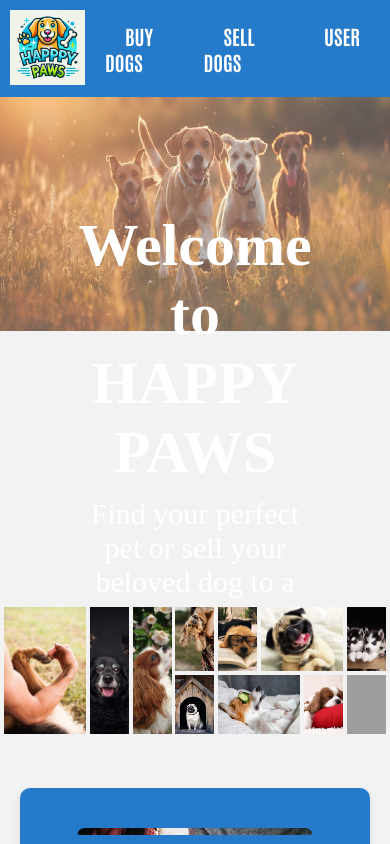
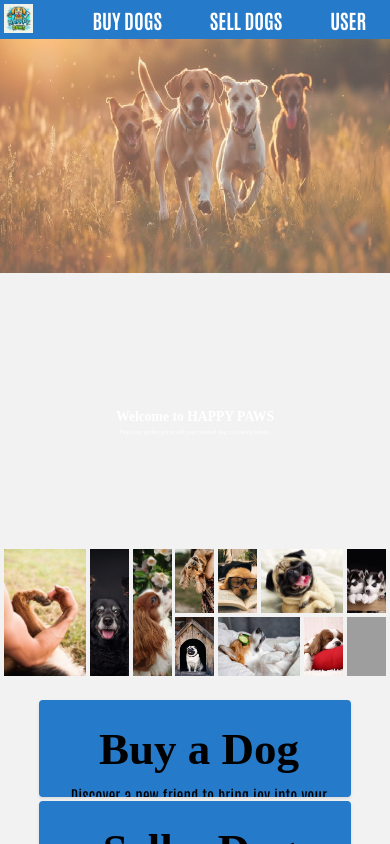
Before and after one commit to Harshithk999/Happy-PAWS, a website: page public/homepage.html in a window 390 px wide. Shown: the top 844 px of the page. Drawn offline with Linux system fonts and the light colour scheme; grey boxes are pictures that could not be loaded; a web font is replaced by a local one.

Commit message:
second commit

```diff
--- a/public/css/admin_add_dog.css
+++ b/public/css/admin_add_dog.css
@@ -22,7 +22,12 @@ nav {
 }
 
 nav .logo img {
-    height: 75px;
+    max-height: 75px;
+    height: 7.5vw;
+}
+nav ul li {
+    /* margin-left: 20px; */
+    margin-left: 2vw;
 }
 
 nav ul {
@@ -32,9 +37,6 @@ nav ul {
     padding: 0;
 }
 
-nav ul li {
-    margin-left: 20px;
-}
 
 nav ul li a {
     color: white;
--- a/public/css/admin_dashboard.css
+++ b/public/css/admin_dashboard.css
@@ -22,9 +22,13 @@ nav {
 }
 
 nav .logo img {
-    height: 75px;
+    max-height: 75px;
+    height: 7.5vw;
 }
-
+nav ul li {
+    /* margin-left: 20px; */
+    margin-left: 2vw;
+}
 nav ul {
     list-style: none;
     display: flex;
@@ -32,9 +36,7 @@ nav ul {
     padding: 0;
 }
 
-nav ul li {
-    margin-left: 20px;
-}
+
 
 nav ul li a {
     color: white;
--- a/public/css/admin_sell_requests.css
+++ b/public/css/admin_sell_requests.css
@@ -25,9 +25,13 @@ nav {
 }
 
 nav .logo img {
-    height: 75px;
+    max-height: 75px;
+    height: 7.5vw;
 }
-
+nav ul li {
+    /* margin-left: 20px; */
+    margin-left: 2vw;
+}
 nav ul {
     list-style: none;
     display: flex;
@@ -35,9 +39,6 @@ nav ul {
     padding: 0;
 }
 
-nav ul li {
-    margin-left: 20px;
-}
 
 nav ul li a {
     color: white;
--- a/public/css/buy.css
+++ b/public/css/buy.css
@@ -19,9 +19,13 @@ nav {
     justify-content: space-between;
     align-items: center;
 }
-
 nav .logo img {
-    height: 75px;
+    max-height: 75px;
+    height: 7.5vw;
+}
+nav ul li {
+    /* margin-left: 20px; */
+    margin-left: 2vw;
 }
 
 nav ul {
@@ -31,9 +35,6 @@ nav ul {
     padding: 0;
 }
 
-nav ul li {
-    margin-left: 20px;
-}
 
 nav ul li a {
     color: white;
--- a/public/css/dog_details.css
+++ b/public/css/dog_details.css
@@ -22,7 +22,12 @@ nav {
 }
 
 nav .logo img {
-    height: 50px;
+    max-height: 75px;
+    height: 7.5vw;
+}
+nav ul li {
+    /* margin-left: 20px; */
+    margin-left: 2vw;
 }
 
 nav ul {
@@ -32,9 +37,7 @@ nav ul {
     padding: 0;
 }
 
-nav ul li {
-    margin-left: 20px;
-}
+
 
 nav ul li a {
     color: white;
--- a/public/css/homepage.css
+++ b/public/css/homepage.css
@@ -2,7 +2,6 @@
 
 
 *{
-
     margin: 0;
     padding: 0;
     box-sizing: border-box;
@@ -19,14 +18,16 @@ body {
 
 nav {
     background-color: #257aca;
-    padding: 10px;
+    /* padding: 10px; */
+    padding: 1vw;
     display: flex;
     justify-content: space-between;
     align-items: center;
 }
 
 nav .logo img {
-    height: 75px;
+    max-height: 75px;
+    height: 7.5vw;
 }
 
 nav ul {
@@ -37,7 +38,8 @@ nav ul {
 }
 
 nav ul li {
-    margin-left: 20px;
+    /* margin-left: 20px; */
+    margin-left: 2vw;
 }
 
 nav ul li a {
@@ -171,13 +173,16 @@ header .banner-text p {
 }
 
 .banner-text h1 {
-    font-size: 3em;
+    /* font-size: 3em; */
+    font-size: 5vw;
     margin: 0;
 }
 
 .banner-text p {
-    font-size: 1.2em;
-    margin-top: 10px;
+    /* font-size: 1.2em; */
+    /* margin-top: 10px; */
+    font-size: 2vw;
+    margin-top: 1vw;
 }
 
 
@@ -187,7 +192,8 @@ main {
     display: flex;
     justify-content: space-around;
     /* margin-top: 20px; */
-    padding: 20px;
+    /* padding: 20px; */
+    padding: 2vw;
 }
 
 /* .actions {
@@ -219,27 +225,36 @@ main {
 .section-container {
     max-width: 100%; /* Set max-width to a percentage to leave space on the sides */
     margin: 0 auto; /* Center the container */
-    padding: 20px 0;
-    gap: 30px;
+    /* padding: 20px 0; */
+    padding: 2vw 0;
+    /* gap: 30px; */
+    gap: 3vw;
 }
 
 .action-section {
     display: flex;
     align-items: center;
-    margin: 10px 0;
-    padding: 40px;
+    /* margin: 10px 0;
+    padding: 40px; */
+    margin: 1vw 0;
+    padding: 4vw;
     background-color: #257aca; /* Light background color */
-    border-radius: 10px;
+    /* border-radius: 10px; */
+    border-radius: 1vw;
     overflow: hidden;
-    box-shadow: 0px 4px 8px rgba(0, 0, 0, 0.1); /* Subtle shadow */
+    /* box-shadow: 0px 4px 8px rgba(0, 0, 0, 0.1); */ /* Subtle shadow */
+    box-shadow: 0vw 0.4vw 0.8vw rgba(0, 0, 0, 0.1);
     width: 100%;
-    max-width: 800px; /* Limit width for a more rectangular shape */
-    height: 250px;
+    /* max-width: 800px;
+    height: 250px;*/
+    max-width: 80vw; /* Limit width for a more rectangular shape */
+    height: 25vw;
 }
 
 .action-section .image-link {
     flex: 1;
-    border-radius: 10px;
+    /* border-radius: 10px; */
+    border-radius: 1vw;
     overflow: hidden;
 }
 
@@ -251,15 +266,18 @@ main {
 
 .action-section .text-overlay {
     flex: 1;
-    padding: 20px;
-    padding-left: 40px;
+    /* padding: 20px;
+    padding-left: 40px; */
+    padding: 2vw;
+    padding-left: 4vw;
     box-sizing: border-box;
     font-family: 'Antonio', sans-serif; /* Change font as per your preference */
 }
 
 .text-overlay h2 {
     font-size: 2.5em;
-    margin-bottom: 20px;
+    /* margin-bottom: 20px; */
+    margin-bottom: 2vw;
 }
 
 .text-overlay p {
@@ -272,7 +290,8 @@ main {
     position: relative;
     display: block;
     overflow: hidden;
-    border-radius: 8px;
+    /* border-radius: 8px; */
+    border-radius: 0.8vw;
     text-decoration: none;
     color: black;
     transition: transform 0.3s ease;
@@ -282,7 +301,8 @@ main {
     width: 100%;
     height: auto;
     display: block;
-    border-radius: 8px;
+    /* border-radius: 8px; */
+    border-radius: 0.8vw;
     transition: transform 0.3s ease;
 }
 
@@ -293,7 +313,8 @@ main {
 footer {
     background-color: #0c2d48;
     color: #ffffff;
-    padding: 20px 0;
+    /* padding: 20px 0; */
+    padding: 2vw 0;
     text-align: center;
 }
 
@@ -302,13 +323,16 @@ footer {
     justify-content: space-around;
     align-items: flex-start;
     flex-wrap: wrap;
-    padding: 20px;
+    /* padding: 20px; */
+    padding: 2vw;
 }
 
 .footer-section {
-    margin: 20px;
+    /* margin: 20px; */
+    margin: 2vw;
     flex: 1;
-    min-width: 250px;
+    /* min-width: 250px; */
+    min-width: 25vw;
 }
 
 .footer-section h2 {
@@ -328,7 +352,7 @@ footer {
 }
 
 .footer-section ul li {
-    margin-bottom: 10px;
+    margin-bottom: calc(min(1vw, 10px));
 }
 
 .footer-section ul li a {
@@ -367,4 +391,21 @@ footer {
     .text-overlay p {
         font-size: 1em;
     }
+    .banner-text h1 {
+        font-size: 4vw;
+    }
+
+    .banner-text p {
+        font-size: 1.8vw;
+    }
 }
+
+@media (max-width: 480px) {
+    .banner-text h1 {
+        font-size: 3.5vw;
+    }
+
+    .banner-text p {
+        font-size: 1.5vw;
+    }
+}
--- a/public/css/profile.css
+++ b/public/css/profile.css
@@ -26,7 +26,12 @@ nav {
 }
 
 nav .logo img {
-    height: 75px;
+    max-height: 75px;
+    height: 7.5vw;
+}
+nav ul li {
+    /* margin-left: 20px; */
+    margin-left: 2vw;
 }
 
 nav ul {
@@ -34,10 +39,6 @@ nav ul {
     display: flex;
     margin: 0;
     padding: 0;
-}
-
-nav ul li {
-    margin-left: 20px;
 }
 
 nav ul li a {
--- a/public/css/sell.css
+++ b/public/css/sell.css
@@ -22,7 +22,12 @@ nav {
 }
 
 nav .logo img {
-    height: 75px;
+    max-height: 75px;
+    height: 7.5vw;
+}
+nav ul li {
+    /* margin-left: 20px; */
+    margin-left: 2vw;
 }
 
 nav ul {
@@ -32,9 +37,6 @@ nav ul {
     padding: 0;
 }
 
-nav ul li {
-    margin-left: 20px;
-}
 
 nav ul li a {
     color: white;
--- a/public/homepage.html
+++ b/public/homepage.html
@@ -34,10 +34,10 @@
         </div>
       </div>
       <div class="banner-text">
-        <h1 style="font-family: 'Kablammo'; font-size: 60px">
+        <h1 style="font-family: 'Kablammo';">
           Welcome to HAPPY PAWS
         </h1>
-        <p style="font-family: 'DynaPuff'; font-size: 30px">
+        <p style="font-family: 'DynaPuff';">
           Find your perfect pet or sell your beloved dog to a caring family.
         </p>
       </div>
```
